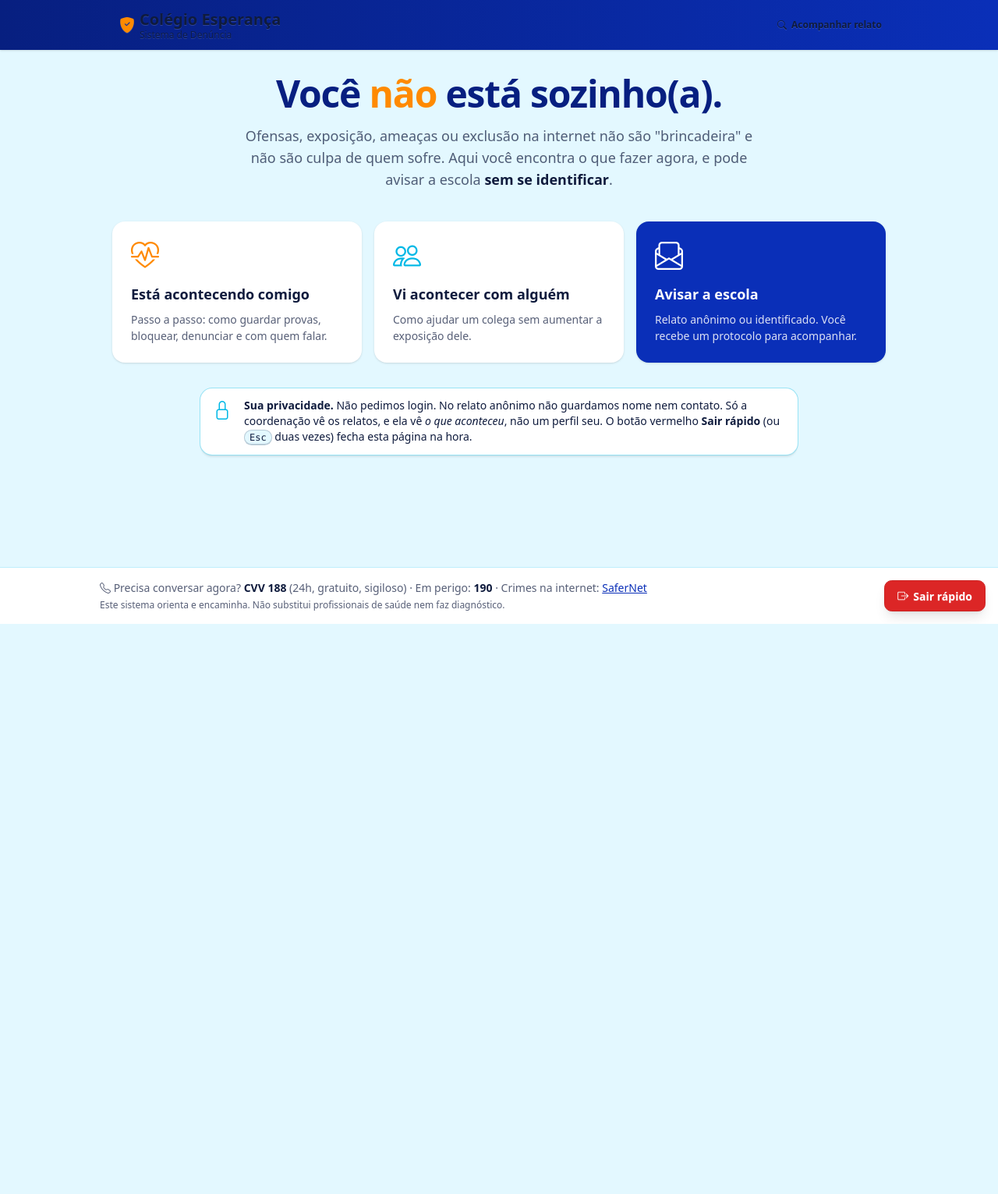
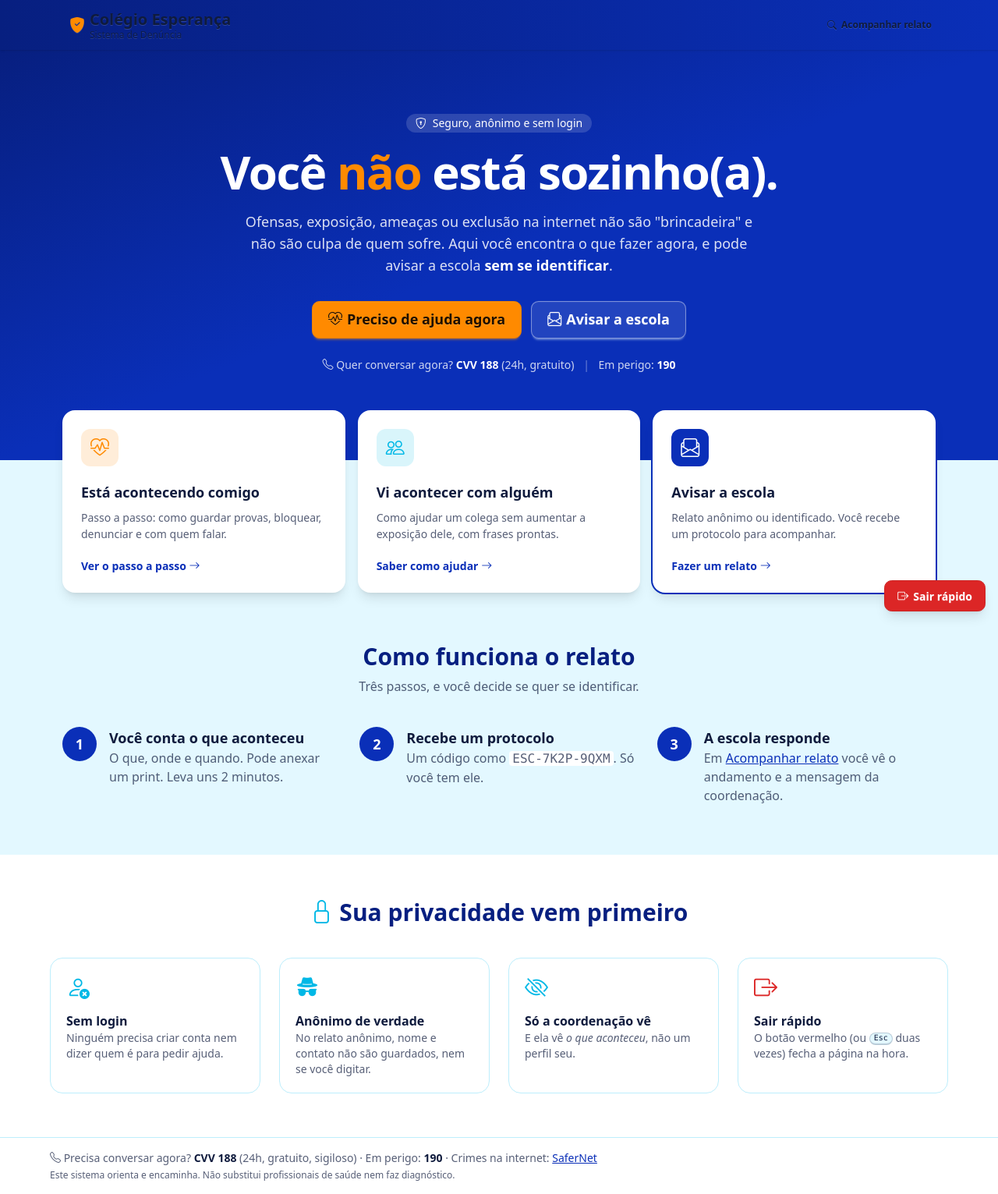
Before and after one commit to WhyDede09/Bem-Estar_Jovem, a Django app: page / in a window 1280 px wide. Shown: the whole page at 78% size. Before the commit the page ends 800 px from the top, so only its background shows below. Run offline with Django 5.2, Linux system fonts and the light colour scheme; some libraries are stand-ins or nearby versions.

Commit message:
Tela inicial: destaque, caminhos, como funciona e privacidade
Co-Authored-By: Claude Opus 5.5 <noreply@anthropic.com>

```diff
--- a/apoio/templates/apoio/aluno.html
+++ b/apoio/templates/apoio/aluno.html
@@ -3,17 +3,17 @@
 {% block pagina %}
 <div class="flex min-h-screen flex-col">
   <header class="navbar bg-gradient-to-r from-neutral to-primary text-primary-content shadow">
-    <div class="mx-auto flex w-full max-w-5xl items-center px-2">
+    <div class="mx-auto flex w-full max-w-6xl items-center px-2">
       <a href="{% url 'inicio' %}" class="btn btn-ghost text-xl font-bold"><i class="bi bi-shield-fill-check text-accent"></i><span class="flex flex-col items-start leading-tight"><span>Colégio Esperança</span><span class="text-xs font-normal opacity-80">Sistema de Denúncia</span></span></a>
       <div class="flex-1"></div>
       <a href="{% url 'acompanhar' %}" class="btn btn-ghost btn-sm"><i class="bi bi-search"></i><span class="hidden sm:inline">Acompanhar relato</span></a>
     </div>
   </header>
 
-  <main class="mx-auto w-full max-w-5xl flex-1 px-4 py-8">{% block corpo %}{% endblock %}</main>
+  <main class="{% block main_classes %}mx-auto w-full max-w-5xl flex-1 px-4 py-8{% endblock %}">{% block corpo %}{% endblock %}</main>
 
   <footer class="border-t border-base-300 bg-base-100 px-4 py-4 text-sm text-base-content/70">
-    <div class="mx-auto max-w-5xl">
+    <div class="mx-auto max-w-6xl">
       <i class="bi bi-telephone"></i> Precisa conversar agora? <strong class="text-base-content">CVV 188</strong> (24h, gratuito, sigiloso) ·
       Em perigo: <strong class="text-base-content">190</strong> ·
       Crimes na internet: <a class="link link-primary" href="https://new.safernet.org.br/denuncie" target="_blank" rel="noopener">SaferNet</a>
--- a/apoio/templates/apoio/inicio.html
+++ b/apoio/templates/apoio/inicio.html
@@ -1,40 +1,104 @@
 {% extends "apoio/aluno.html" %}
 {% block titulo %}Início{% endblock %}
+{% block main_classes %}w-full flex-1{% endblock %}
 {% block corpo %}
-<section class="mx-auto mb-10 max-w-2xl text-center">
-  <h1 class="text-4xl font-extrabold tracking-tight text-neutral sm:text-5xl">Você <span class="text-accent">não</span> está sozinho(a).</h1>
-  <p class="mt-4 text-lg text-base-content/70">Ofensas, exposição, ameaças ou exclusão na internet não são "brincadeira" e não são culpa de quem sofre.
-    Aqui você encontra o que fazer agora, e pode avisar a escola <strong class="text-base-content">sem se identificar</strong>.</p>
+{# ---------- Destaque ---------- #}
+<section class="bg-gradient-to-br from-neutral via-primary to-primary px-4 pt-14 pb-28 text-primary-content sm:pt-20">
+  <div class="mx-auto max-w-3xl text-center">
+    <span class="badge border-0 bg-white/15 px-3 py-3 text-primary-content"><i class="bi bi-shield-lock"></i> Seguro, anônimo e sem login</span>
+    <h1 class="mt-5 text-4xl font-extrabold tracking-tight sm:text-6xl">Você <span class="text-accent">não</span> está sozinho(a).</h1>
+    <p class="mx-auto mt-5 max-w-2xl text-lg text-primary-content/85">Ofensas, exposição, ameaças ou exclusão na internet não são "brincadeira" e não são culpa de quem sofre.
+      Aqui você encontra o que fazer agora, e pode avisar a escola <strong class="text-primary-content">sem se identificar</strong>.</p>
+    <div class="mt-8 flex flex-col justify-center gap-3 sm:flex-row">
+      <a href="{% url 'guia' %}" class="btn btn-accent btn-lg"><i class="bi bi-heart-pulse"></i> Preciso de ajuda agora</a>
+      <a href="{% url 'denunciar' %}" class="btn btn-lg border-white/40 bg-white/10 text-primary-content hover:bg-white/20"><i class="bi bi-envelope-paper"></i> Avisar a escola</a>
+    </div>
+    <p class="mt-6 text-sm text-primary-content/80">
+      <i class="bi bi-telephone"></i> Quer conversar agora? <strong class="text-primary-content">CVV 188</strong> (24h, gratuito)
+      <span class="mx-2 opacity-50">|</span> Em perigo: <strong class="text-primary-content">190</strong>
+    </p>
+  </div>
 </section>
 
+{# ---------- Caminhos ---------- #}
+<section class="mx-auto -mt-16 max-w-6xl px-4">
   <div class="grid gap-4 md:grid-cols-3">
-  <a href="{% url 'guia' %}" class="card bg-base-100 shadow-sm transition hover:-translate-y-1 hover:shadow-lg">
+    <a href="{% url 'guia' %}" class="group card bg-base-100 shadow-lg transition hover:-translate-y-1 hover:shadow-xl">
       <div class="card-body">
-      <i class="bi bi-heart-pulse text-4xl text-accent"></i>
-      <h2 class="card-title mt-2">Está acontecendo comigo</h2>
+        <span class="grid size-12 place-items-center rounded-xl bg-accent/15 text-accent"><i class="bi bi-heart-pulse text-2xl"></i></span>
+        <h2 class="card-title mt-3">Está acontecendo comigo</h2>
         <p class="text-base-content/70">Passo a passo: como guardar provas, bloquear, denunciar e com quem falar.</p>
+        <span class="mt-auto pt-3 font-semibold text-primary">Ver o passo a passo <i class="bi bi-arrow-right transition group-hover:translate-x-1"></i></span>
       </div>
     </a>
-  <a href="{% url 'colega' %}" class="card bg-base-100 shadow-sm transition hover:-translate-y-1 hover:shadow-lg">
+    <a href="{% url 'colega' %}" class="group card bg-base-100 shadow-lg transition hover:-translate-y-1 hover:shadow-xl">
       <div class="card-body">
-      <i class="bi bi-people text-4xl text-secondary"></i>
-      <h2 class="card-title mt-2">Vi acontecer com alguém</h2>
-      <p class="text-base-content/70">Como ajudar um colega sem aumentar a exposição dele.</p>
+        <span class="grid size-12 place-items-center rounded-xl bg-secondary/15 text-secondary"><i class="bi bi-people text-2xl"></i></span>
+        <h2 class="card-title mt-3">Vi acontecer com alguém</h2>
+        <p class="text-base-content/70">Como ajudar um colega sem aumentar a exposição dele, com frases prontas.</p>
+        <span class="mt-auto pt-3 font-semibold text-primary">Saber como ajudar <i class="bi bi-arrow-right transition group-hover:translate-x-1"></i></span>
       </div>
     </a>
-  <a href="{% url 'denunciar' %}" class="card bg-primary text-primary-content shadow-sm transition hover:-translate-y-1 hover:shadow-lg">
+    <a href="{% url 'denunciar' %}" class="group card bg-base-100 shadow-lg ring-2 ring-primary transition hover:-translate-y-1 hover:shadow-xl">
       <div class="card-body">
-      <i class="bi bi-envelope-paper text-4xl"></i>
-      <h2 class="card-title mt-2">Avisar a escola</h2>
-      <p class="opacity-85">Relato anônimo ou identificado. Você recebe um protocolo para acompanhar.</p>
+        <span class="grid size-12 place-items-center rounded-xl bg-primary text-primary-content"><i class="bi bi-envelope-paper text-2xl"></i></span>
+        <h2 class="card-title mt-3">Avisar a escola</h2>
+        <p class="text-base-content/70">Relato anônimo ou identificado. Você recebe um protocolo para acompanhar.</p>
+        <span class="mt-auto pt-3 font-semibold text-primary">Fazer um relato <i class="bi bi-arrow-right transition group-hover:translate-x-1"></i></span>
       </div>
     </a>
   </div>
+</section>
 
-<div role="alert" class="alert mx-auto mt-8 max-w-3xl items-start border-secondary/40 bg-base-100">
-  <i class="bi bi-lock text-2xl text-secondary"></i>
-  <div><strong>Sua privacidade.</strong> Não pedimos login. No relato anônimo não guardamos nome nem contato.
-    Só a coordenação vê os relatos, e ela vê <em>o que aconteceu</em>, não um perfil seu.
-    O botão vermelho <strong>Sair rápido</strong> (ou <kbd class="kbd kbd-sm">Esc</kbd> duas vezes) fecha esta página na hora.</div>
+{# ---------- Como funciona ---------- #}
+<section class="mx-auto max-w-6xl px-4 py-16">
+  <h2 class="text-center text-3xl font-bold text-neutral">Como funciona o relato</h2>
+  <p class="mt-2 text-center text-base-content/70">Três passos, e você decide se quer se identificar.</p>
+  <ol class="mt-10 grid gap-6 md:grid-cols-3">
+    <li class="flex gap-4">
+      <span class="grid size-11 shrink-0 place-items-center rounded-full bg-primary text-lg font-bold text-primary-content">1</span>
+      <div><h3 class="text-lg font-semibold">Você conta o que aconteceu</h3>
+        <p class="text-base-content/70">O que, onde e quando. Pode anexar um print. Leva uns 2 minutos.</p></div>
+    </li>
+    <li class="flex gap-4">
+      <span class="grid size-11 shrink-0 place-items-center rounded-full bg-primary text-lg font-bold text-primary-content">2</span>
+      <div><h3 class="text-lg font-semibold">Recebe um protocolo</h3>
+        <p class="text-base-content/70">Um código como <code class="rounded bg-base-100 px-1">ESC-7K2P-9QXM</code>. Só você tem ele.</p></div>
+    </li>
+    <li class="flex gap-4">
+      <span class="grid size-11 shrink-0 place-items-center rounded-full bg-primary text-lg font-bold text-primary-content">3</span>
+      <div><h3 class="text-lg font-semibold">A escola responde</h3>
+        <p class="text-base-content/70">Em <a class="link link-primary" href="{% url 'acompanhar' %}">Acompanhar relato</a> você vê o andamento e a mensagem da coordenação.</p></div>
+    </li>
+  </ol>
+</section>
+
+{# ---------- Privacidade ---------- #}
+<section class="bg-base-100 px-4 py-14">
+  <div class="mx-auto max-w-6xl">
+    <h2 class="text-center text-3xl font-bold text-neutral"><i class="bi bi-lock text-secondary"></i> Sua privacidade vem primeiro</h2>
+    <div class="mt-10 grid gap-6 sm:grid-cols-2 lg:grid-cols-4">
+      <div class="rounded-box border border-base-300 p-5">
+        <i class="bi bi-person-x text-3xl text-secondary"></i>
+        <h3 class="mt-3 font-semibold">Sem login</h3>
+        <p class="text-sm text-base-content/70">Ninguém precisa criar conta nem dizer quem é para pedir ajuda.</p>
       </div>
+      <div class="rounded-box border border-base-300 p-5">
+        <i class="bi bi-incognito text-3xl text-secondary"></i>
+        <h3 class="mt-3 font-semibold">Anônimo de verdade</h3>
+        <p class="text-sm text-base-content/70">No relato anônimo, nome e contato não são guardados, nem se você digitar.</p>
+      </div>
+      <div class="rounded-box border border-base-300 p-5">
+        <i class="bi bi-eye-slash text-3xl text-secondary"></i>
+        <h3 class="mt-3 font-semibold">Só a coordenação vê</h3>
+        <p class="text-sm text-base-content/70">E ela vê <em>o que aconteceu</em>, não um perfil seu.</p>
+      </div>
+      <div class="rounded-box border border-base-300 p-5">
+        <i class="bi bi-box-arrow-right text-3xl text-error"></i>
+        <h3 class="mt-3 font-semibold">Sair rápido</h3>
+        <p class="text-sm text-base-content/70">O botão vermelho (ou <kbd class="kbd kbd-xs">Esc</kbd> duas vezes) fecha a página na hora.</p>
+      </div>
+    </div>
+  </div>
+</section>
 {% endblock %}
```
Lines whose indentation alone changed are shown as unchanged.
